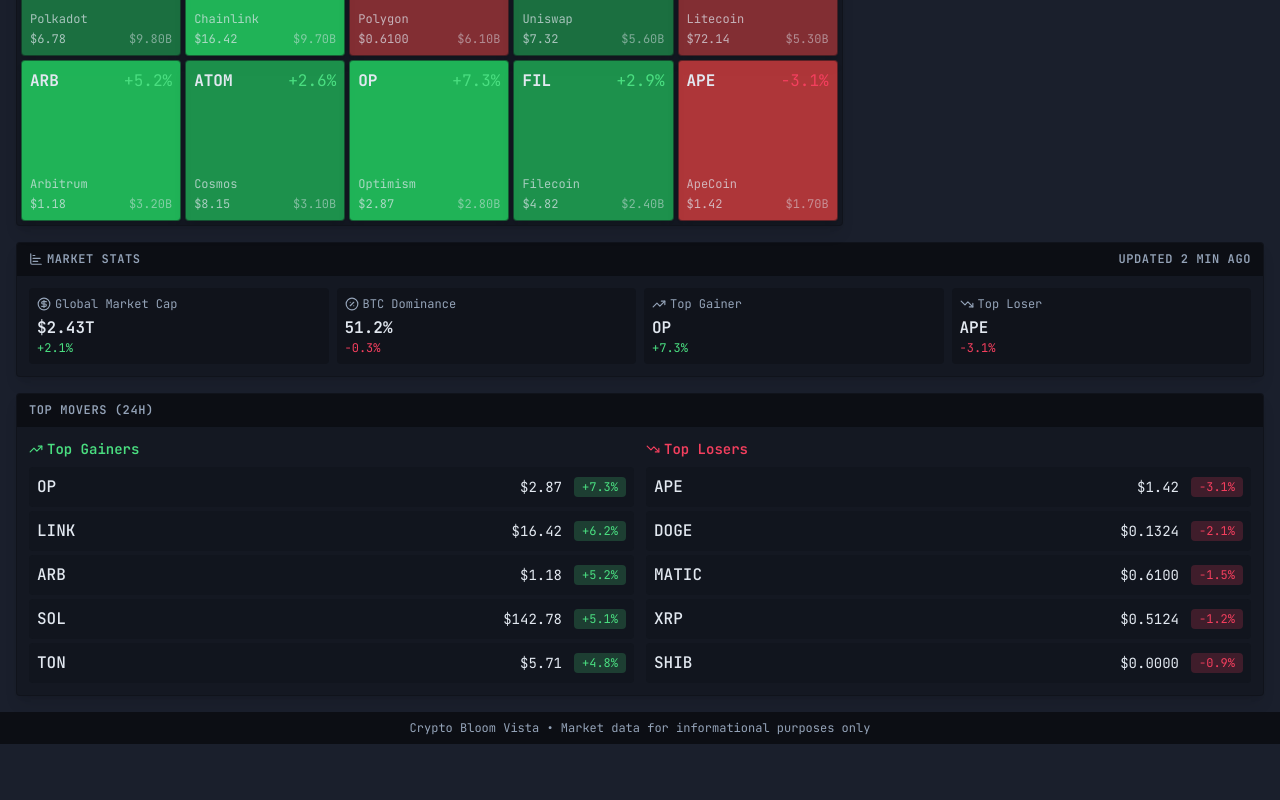
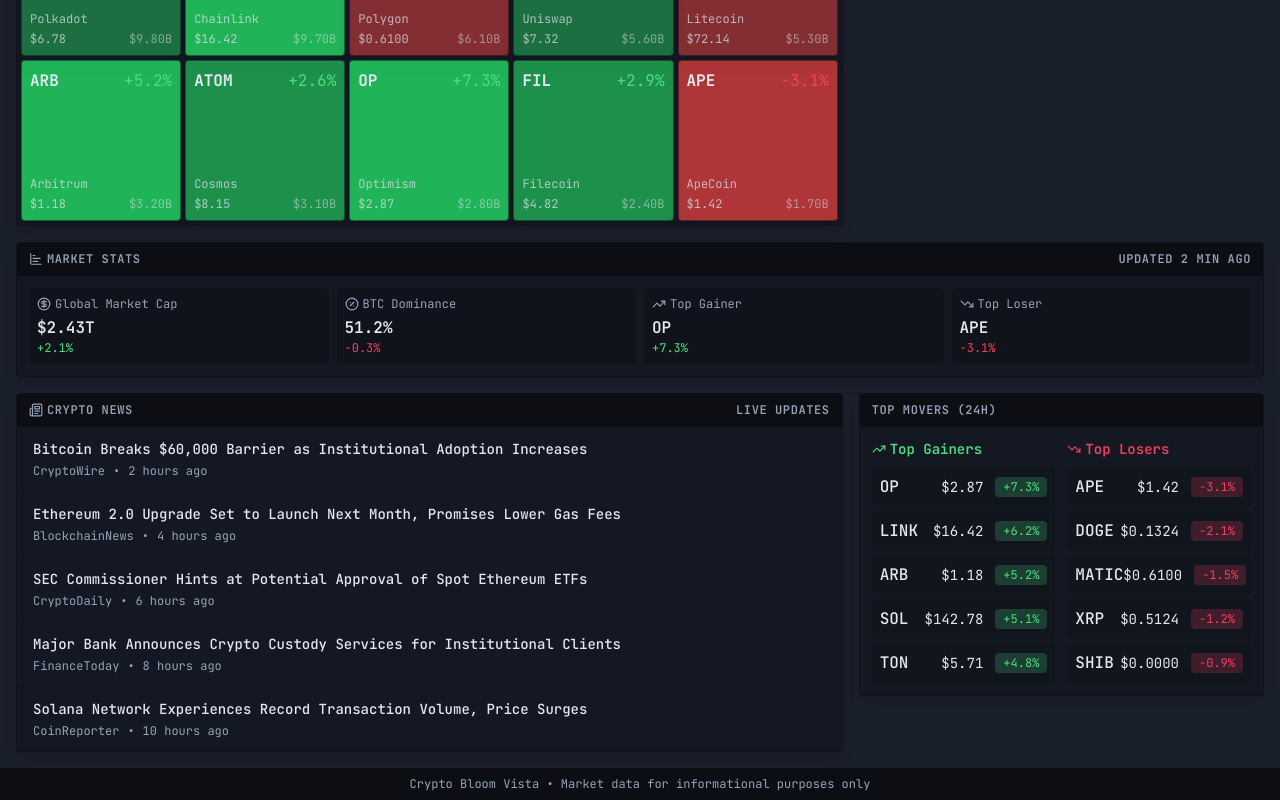
Before and after one commit to pedronice077/crypto-bloom-vista-new, a React (Vite) app: page / in a window 1280 px wide. Shown: the part 531-1331 px from the top of the page. Before the commit the page ends 1275 px from the top, so only its background shows below. Built offline with nearby package versions, Linux system fonts and the light colour scheme.

Commit message:
Add news API integration
Integrate a news API to fetch and display live news.

```diff
--- /dev/null
+++ b/src/components/CryptoNews.tsx
@@ -0,0 +1,126 @@
+
+import React, { useState, useEffect } from 'react';
+import { Card, CardContent, CardHeader, CardTitle } from '@/components/ui/card';
+import { Newspaper, ExternalLink, ArrowUpRight } from 'lucide-react';
+import { Table, TableBody, TableCell, TableRow } from '@/components/ui/table';
+
+// Mock news data - in a real app, this would come from an API
+const mockNews = [
+  {
+    id: 1,
+    title: "Bitcoin Breaks $60,000 Barrier as Institutional Adoption Increases",
+    source: "CryptoWire",
+    time: "2 hours ago",
+    url: "#"
+  },
+  {
+    id: 2,
+    title: "Ethereum 2.0 Upgrade Set to Launch Next Month, Promises Lower Gas Fees",
+    source: "BlockchainNews",
+    time: "4 hours ago",
+    url: "#"
+  },
+  {
+    id: 3,
+    title: "SEC Commissioner Hints at Potential Approval of Spot Ethereum ETFs",
+    source: "CryptoDaily",
+    time: "6 hours ago",
+    url: "#"
+  },
+  {
+    id: 4,
+    title: "Major Bank Announces Crypto Custody Services for Institutional Clients",
+    source: "FinanceToday",
+    time: "8 hours ago",
+    url: "#"
+  },
+  {
+    id: 5,
+    title: "Solana Network Experiences Record Transaction Volume, Price Surges",
+    source: "CoinReporter",
+    time: "10 hours ago",
+    url: "#"
+  }
+];
+
+const CryptoNews = () => {
+  const [news, setNews] = useState(mockNews);
+  const [isLoading, setIsLoading] = useState(false);
+
+  // In a real implementation, you would fetch live news from an API
+  // Example commented out since we're using mock data for now
+  /*
+  useEffect(() => {
+    const fetchNews = async () => {
+      setIsLoading(true);
+      try {
+        // Replace with your actual API endpoint
+        const response = await fetch('https://api.example.com/crypto/news');
+        const data = await response.json();
+        setNews(data);
+      } catch (error) {
+        console.error('Error fetching news:', error);
+      } finally {
+        setIsLoading(false);
+      }
+    };
+
+    fetchNews();
+    // Set up polling for live updates every 5 minutes
+    const interval = setInterval(fetchNews, 5 * 60 * 1000);
+
+    return () => clearInterval(interval);
+  }, []);
+  */
+
+  return (
+    <div className="terminal-panel">
+      <div className="terminal-header">
+        <div className="flex items-center gap-1">
+          <Newspaper size={14} />
+          <span>Crypto News</span>
+        </div>
+        <div className="text-terminal-muted text-xs">Live Updates</div>
+      </div>
+
+      <div className="p-0">
+        <Card className="border-0 bg-transparent shadow-none">
+          <CardContent className="p-0">
+            <Table>
+              <TableBody>
+                {news.map((item) => (
+                  <TableRow
+                    key={item.id}
+                    className="border-b border-terminal-black/20 hover:bg-terminal-black/10"
+                  >
+                    <TableCell className="py-3">
+                      <div className="flex flex-col space-y-1">
+                        <a
+                          href={item.url}
+                          className="font-medium text-terminal-text hover:text-terminal-accent flex items-center gap-1 group"
+                        >
+                          {item.title}
+                          <ArrowUpRight
+                            size={14}
+                            className="opacity-0 group-hover:opacity-100 transition-opacity"
+                          />
+                        </a>
+                        <div className="flex items-center text-xs text-terminal-muted">
+                          <span>{item.source}</span>
+                          <span className="mx-2">•</span>
+                          <span>{item.time}</span>
+                        </div>
+                      </div>
+                    </TableCell>
+                  </TableRow>
+                ))}
+              </TableBody>
+            </Table>
+          </CardContent>
+        </Card>
+      </div>
+    </div>
+  );
+};
+
+export default CryptoNews;
--- a/src/pages/Index.tsx
+++ b/src/pages/Index.tsx
@@ -5,6 +5,7 @@ import CryptoHeatMap from '@/components/CryptoHeatMap';
 import FearAndGreedIndex from '@/components/FearAndGreedIndex';
 import MarketStats from '@/components/MarketStats';
 import TopMovers from '@/components/TopMovers';
+import CryptoNews from '@/components/CryptoNews';
 
 const Index = () => {
   return (
@@ -23,7 +24,14 @@ const Index = () => {
 
         <MarketStats />
 
-        <TopMovers />
+        <div className="grid grid-cols-1 lg:grid-cols-3 gap-4">
+          <div className="lg:col-span-2">
+            <CryptoNews />
+          </div>
+          <div>
+            <TopMovers />
+          </div>
+        </div>
       </main>
 
       <footer className="bg-terminal-black text-terminal-muted text-xs px-4 py-2 text-center">
```
